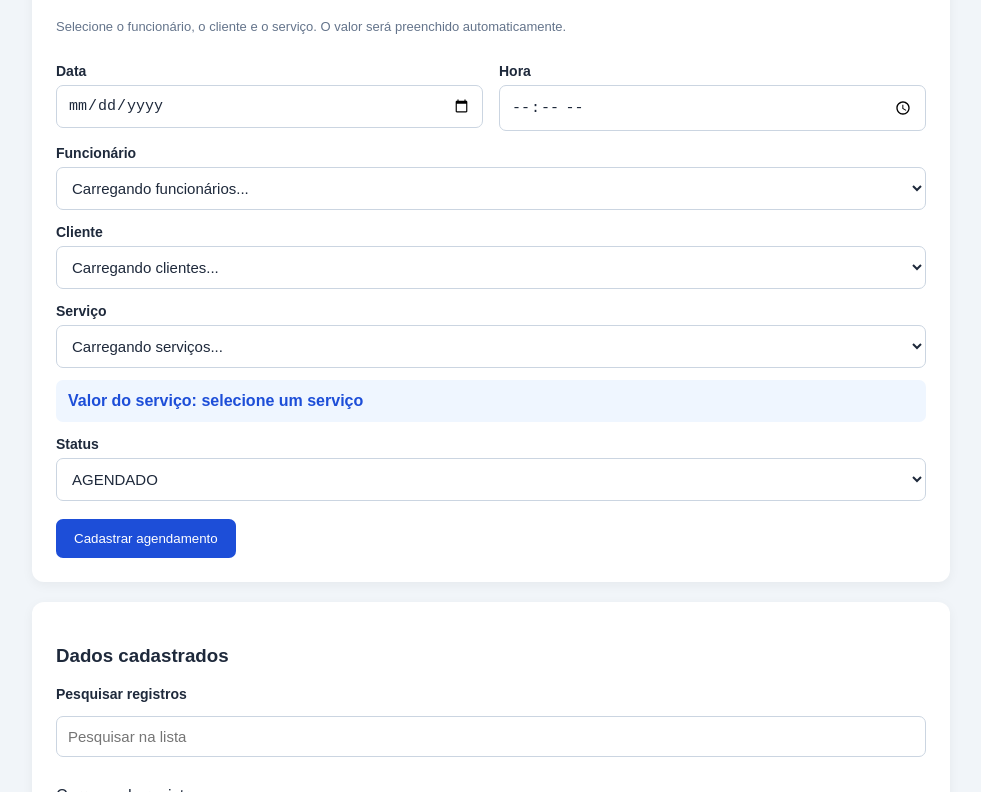
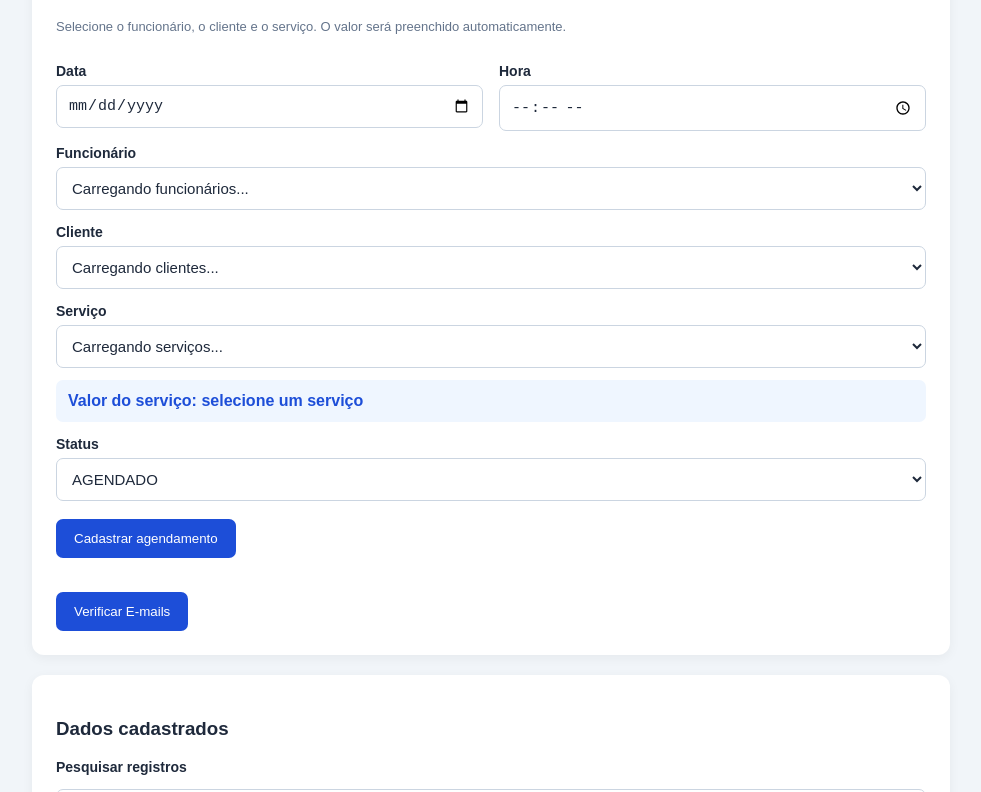
Before and after one commit to centroodontologicocgoficial-ux/agendaservicos, a plain HTML site: page index.html in a window 1280 px wide. Both pictures are taken after a click on the button "Abrir agenda". Shown: the part 240-1032 px from the top of the page, without its empty margins (149-1130 px from the left). Drawn offline with Linux system fonts and the light colour scheme.

Commit message:
feat: integrar verificacao de emails ao agendamento

```diff
--- a/index.html
+++ b/index.html
@@ -544,6 +544,11 @@
           </button>
           <div id="mensagemAgenda" class="mensagem"></div>
         </form>
+        <div style="margin-top: 16px">
+          <button type="button" class="botao-principal" id="btnVerificarEmails"
+            onclick="verificarEmailsAgendaTela()">Verificar E-mails</button>
+          <div id="mensagemEmailsAgenda" class="mensagem" aria-live="polite"></div>
+        </div>
       </div>
 
       <div class="cartao">
@@ -1071,6 +1076,38 @@
     }
 
     /**
+     * Solicita a verificação manual do Gmail e apresenta um resumo.
+     * Não altera o formulário de cadastro manual.
+     */
+    function verificarEmailsAgendaTela() {
+      var botao = document.getElementById("btnVerificarEmails");
+      botao.disabled = true;
+      botao.textContent = "Verificando...";
+      limparMensagem("mensagemEmailsAgenda");
+      google.script.run
+        .withSuccessHandler(function (resumo) {
+          var mensagem = "Cadastrados: " + resumo.cadastrados +
+            " | Já processados: " + resumo.ignorados +
+            " | Rejeitados: " + resumo.rejeitados;
+          if (resumo.detalhes && resumo.detalhes.length) {
+            mensagem += " | " + resumo.detalhes.join(" ; ");
+          }
+          mostrarMensagem("mensagemEmailsAgenda", mensagem,
+            resumo.rejeitados ? "erro" : "sucesso");
+          carregarGradeCadastro("Agendamento");
+          botao.disabled = false;
+          botao.textContent = "Verificar E-mails";
+        })
+        .withFailureHandler(function (erro) {
+          mostrarMensagem("mensagemEmailsAgenda",
+            erro.message || "Falha ao verificar e-mails.", "erro");
+          botao.disabled = false;
+          botao.textContent = "Verificar E-mails";
+        })
+        .verificarEmailsAgendamento();
+    }
+
+    /**
      * Cadastro de agendamento.
      */
     function cadastrarAgendamentoTela(event) {
```
